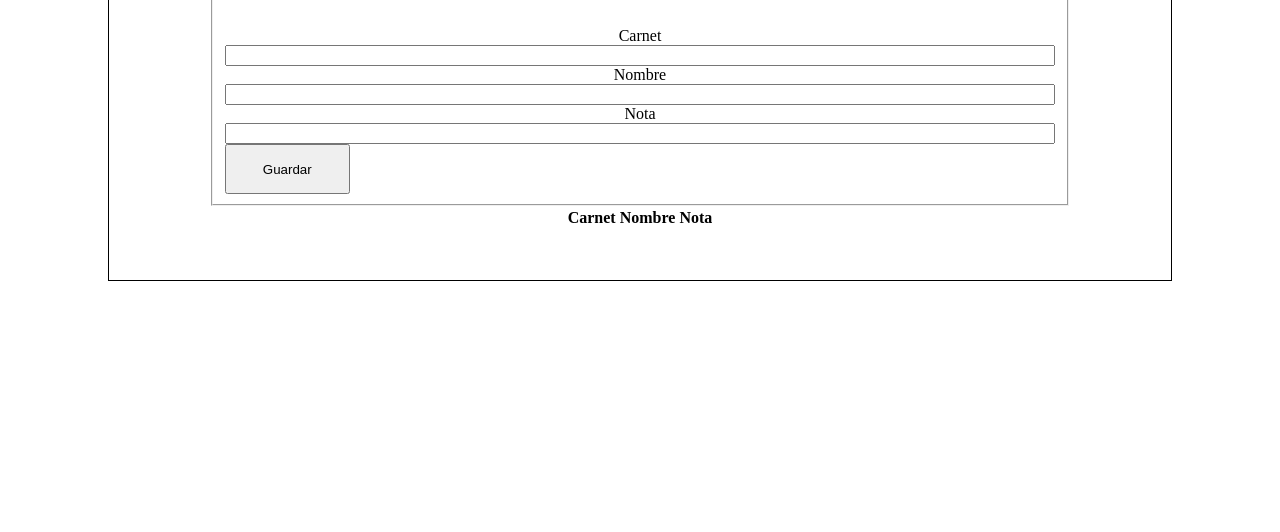
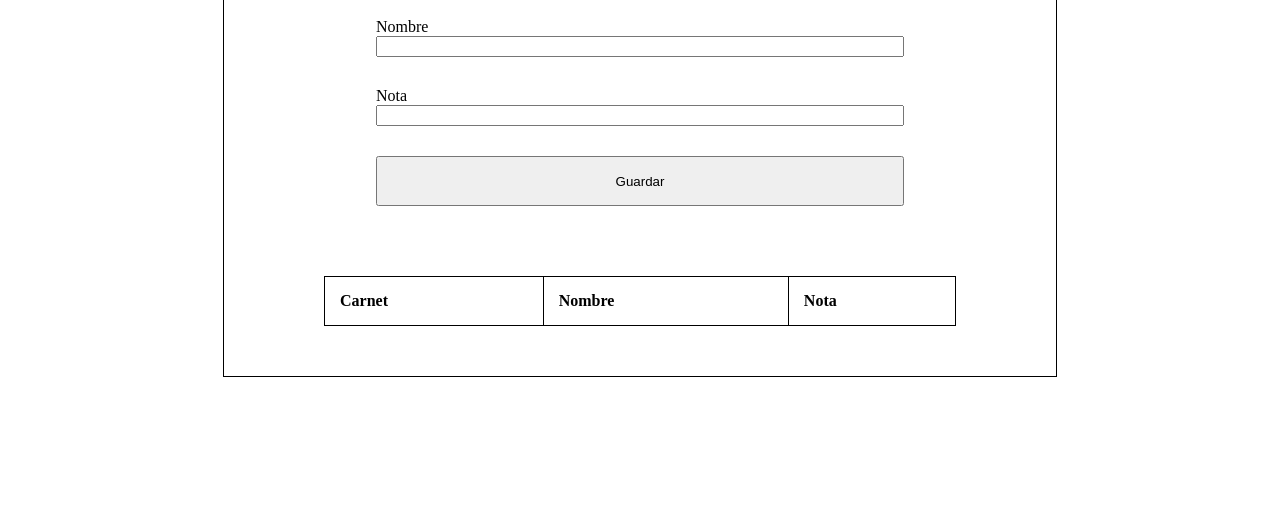
Before and after one commit to jbolanosa/ejercicio_javascript, a plain HTML site: page index.html in a window 1280 px wide. Shown: the part 268-800 px from the top of the page. Drawn offline with Linux system fonts and the light colour scheme.

Commit message:
html terminado

```diff
--- a/css/style.css
+++ b/css/style.css
@@ -1,26 +1,49 @@
 .container{
-    margin: 100px;
+    width: 50%;
+    margin-left: auto;
+    margin-right: auto;
     border: 1px solid;
     padding: 50px 100px;
-    text-align: center;
 }
 
-table{
-    margin: auto;
+h1, legend{
+    text-align: center;
+    font-size: 30px;
 }
 
-form legend{
-    font-size: 30px;
-    text-align: center;
-    margin-bottom: 25px;
+.center{
+    margin-left: auto;
+    margin-right: auto;
 }
 
 form fieldset{
     display:flex;
     flex-direction: column;
+    margin-bottom: 20px;
+    border:none;
+    padding: 50px;
 }
 
 form button{
-    width: 15%;
+    width: 100%;
     height: 50px;
 }
+
+input{
+    margin-bottom: 30px;
+}
+
+table{
+    width: 100%;
+    text-align: left;
+}
+
+table, th, td{
+    border: 1px solid;
+    border-collapse:collapse;
+}
+
+th, td{
+    padding: 15px 0px;
+    padding-left: 15px;
+}
--- a/index.html
+++ b/index.html
@@ -21,11 +21,11 @@
                 <label for="nota">Nota</label>
                 <input type="number" name="nota" id="nota">
 
-                <button type="submit">Guardar</button>
+                <button type="submit" class="center">Guardar</button>
             </fieldset>
         </form>
 
-        <table>
+        <table class="center">
             <thead>
                 <tr>
                     <th>Carnet</th>
@@ -33,7 +33,7 @@
                     <th>Nota</th>
                 </tr>
             </thead>
-            <tbody>
+            <tbody id="table-content">
 
             </tbody>
         </table>
```
